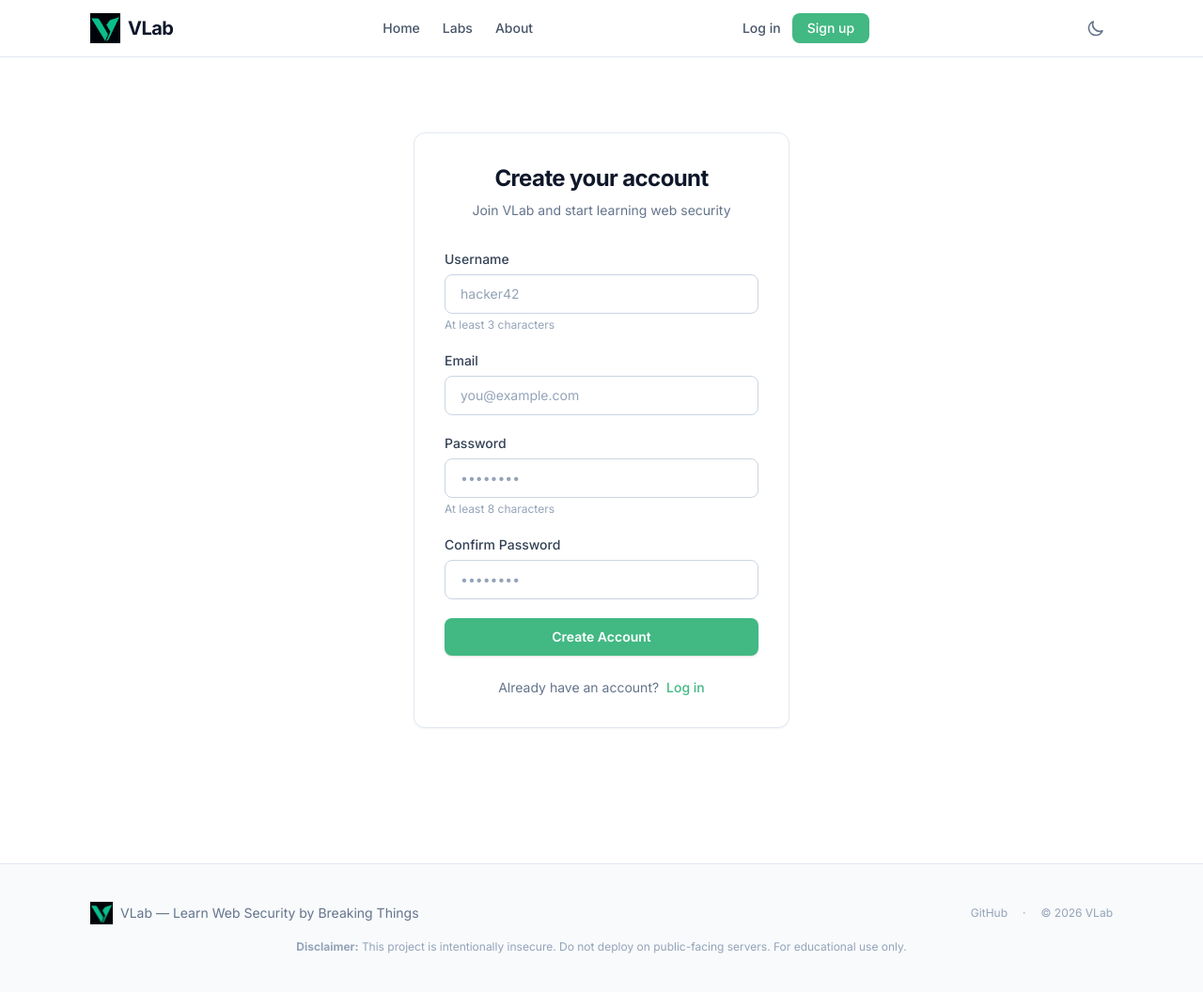
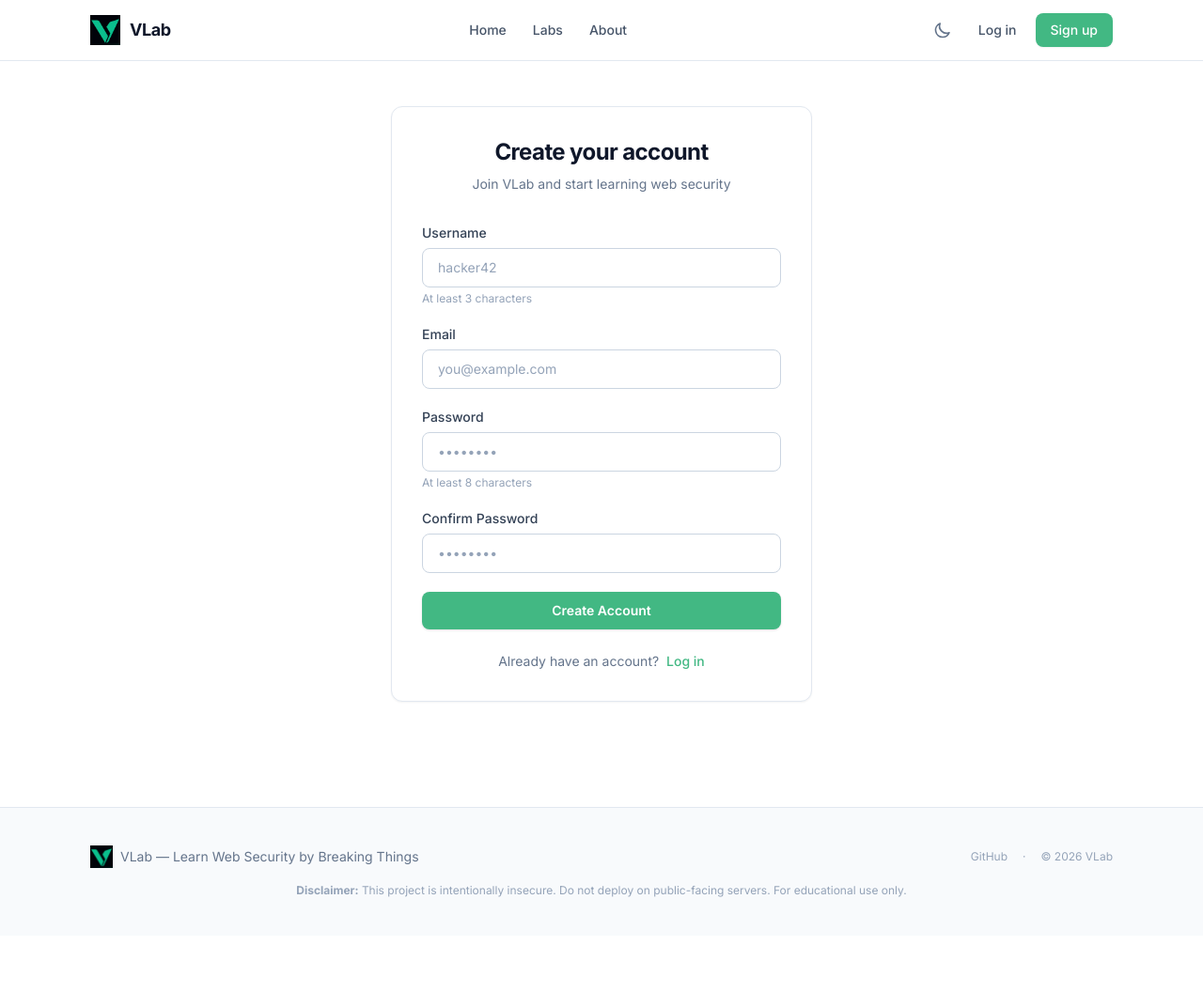
Before and after one commit to blueorionn/vlab, a Flask app: page /auth/signup in a window 1280 px wide. Shown: the whole page at 94% size. After the commit the page ends 955 px from the top, so only its background shows below. Run offline with Flask 3, Linux system fonts and the light colour scheme; data that the repository does not hold is empty; style sheets or scripts are compiled from the project's sources.

Commit message:
ui: fix header and login page layout

```diff
--- a/vlab/templates/auth/login.html
+++ b/vlab/templates/auth/login.html
@@ -4,8 +4,8 @@
 
 {% block content %}
 
-<section class="mx-auto max-w-md px-4 py-20 sm:px-6">
-  <div class="rounded-xl border border-slate-200 bg-white p-8 shadow-sm dark:border-slate-800 dark:bg-slate-900">
+<section class="flex min-h-full items-center justify-center px-4 py-12 sm:px-6">
+  <div class="w-full max-w-md rounded-xl border border-slate-200 bg-white p-8 shadow-sm dark:border-slate-800 dark:bg-slate-900">
     <!-- Header -->
     <div class="mb-8 text-center">
       <h1 class="text-2xl font-bold tracking-tight text-slate-900 dark:text-white">
--- a/vlab/templates/auth/signup.html
+++ b/vlab/templates/auth/signup.html
@@ -4,8 +4,8 @@
 
 {% block content %}
 
-<section class="mx-auto max-w-md px-4 py-20 sm:px-6">
-  <div class="rounded-xl border border-slate-200 bg-white p-8 shadow-sm dark:border-slate-800 dark:bg-slate-900">
+<section class="flex min-h-full items-center justify-center px-4 py-12 sm:px-6">
+  <div class="w-full max-w-md rounded-xl border border-slate-200 bg-white p-8 shadow-sm dark:border-slate-800 dark:bg-slate-900">
     <!-- Header -->
     <div class="mb-8 text-center">
       <h1 class="text-2xl font-bold tracking-tight text-slate-900 dark:text-white">
--- a/vlab/templates/layout.html
+++ b/vlab/templates/layout.html
@@ -38,33 +38,33 @@
     {% block head %}{% endblock head %}
   </head>
 
-  <body class="min-h-screen bg-white text-slate-900 antialiased dark:bg-slate-950 dark:text-slate-100 transition-colors">
+  <body class="flex min-h-screen flex-col bg-white text-slate-900 antialiased dark:bg-slate-950 dark:text-slate-100 transition-colors">
     <!-- ===== Navigation ===== -->
     <header
-      class="sticky top-0 z-50 border-b border-slate-200 bg-white/80 backdrop-blur-md dark:border-slate-800 dark:bg-slate-950/80"
+      class="sticky top-0 z-50 border-b border-slate-200 bg-white/95 backdrop-blur-md dark:border-slate-800 dark:bg-slate-950/95"
     >
       <nav
-        class="mx-auto flex max-w-6xl items-center justify-between px-4 py-3 sm:px-6 lg:px-8"
+        class="mx-auto flex max-w-6xl items-center justify-between gap-6 px-4 py-3.5 sm:px-6 lg:px-8"
       >
-        <!-- Logo -->
+        <!-- Left: Logo + brand -->
         <a
           href="{{ url_for('core.index') }}"
-          class="flex items-center gap-2 text-xl font-bold tracking-tight text-slate-900 dark:text-white"
+          class="flex shrink-0 items-center gap-2.5 text-lg font-bold tracking-tight text-slate-900 dark:text-white"
         >
           <img
             src="{{ url_for('static', filename='public/icons/logo.png') }}"
             alt="VLab"
             class="h-8 w-auto"
           />
-          <span>VLab</span>
+          <span class="hidden sm:inline">VLab</span>
         </a>
 
-        <!-- Nav Links -->
-        <ul class="hidden items-center gap-6 text-sm font-medium sm:flex">
+        <!-- Centre: Nav Links -->
+        <ul class="hidden items-center gap-1 text-sm font-medium md:flex">
           <li>
             <a
               href="{{ url_for('core.index') }}"
-              class="text-slate-600 transition-colors hover:text-[var(--clr-bs-green)] dark:text-slate-400 dark:hover:text-[var(--clr-bs-green)]"
+              class="rounded-md px-3 py-2 text-slate-600 transition-colors hover:bg-slate-100 hover:text-slate-900 dark:text-slate-400 dark:hover:bg-slate-800 dark:hover:text-white"
             >
               Home
             </a>
@@ -72,7 +72,7 @@
           <li>
             <a
               href="#labs"
-              class="text-slate-600 transition-colors hover:text-[var(--clr-bs-green)] dark:text-slate-400 dark:hover:text-[var(--clr-bs-green)]"
+              class="rounded-md px-3 py-2 text-slate-600 transition-colors hover:bg-slate-100 hover:text-slate-900 dark:text-slate-400 dark:hover:bg-slate-800 dark:hover:text-white"
             >
               Labs
             </a>
@@ -80,42 +80,16 @@
           <li>
             <a
               href="#about"
-              class="text-slate-600 transition-colors hover:text-[var(--clr-bs-green)] dark:text-slate-400 dark:hover:text-[var(--clr-bs-green)]"
+              class="rounded-md px-3 py-2 text-slate-600 transition-colors hover:bg-slate-100 hover:text-slate-900 dark:text-slate-400 dark:hover:bg-slate-800 dark:hover:text-white"
             >
               About
             </a>
           </li>
         </ul>
 
-        <!-- Auth Links -->
-        <div class="hidden items-center gap-3 sm:flex">
-          {% if current_user %}
-            <span class="text-sm text-slate-500 dark:text-slate-400">
-              {{ current_user.username }}
-            </span>
-            <a
-              href="{{ url_for('auth.logout') }}"
-              class="rounded-md border border-slate-300 px-3 py-1.5 text-sm font-medium text-slate-600 transition-colors hover:border-red-300 hover:text-red-600 dark:border-slate-700 dark:text-slate-400 dark:hover:border-red-700 dark:hover:text-red-400"
-            >
-              Log out
-            </a>
-          {% else %}
-            <a
-              href="{{ url_for('auth.login') }}"
-              class="text-sm font-medium text-slate-600 transition-colors hover:text-[var(--clr-bs-green)] dark:text-slate-400 dark:hover:text-[var(--clr-bs-green)]"
-            >
-              Log in
-            </a>
-            <a
-              href="{{ url_for('auth.signup') }}"
-              class="rounded-lg bg-[var(--clr-bs-green)] px-4 py-1.5 text-sm font-medium text-white transition-colors hover:bg-[var(--clr-bs-green)]/90"
-            >
-              Sign up
-            </a>
-          {% endif %}
-        </div>
-
-        <!-- Dark Mode Toggle (placeholder) -->
+        <!-- Right: Theme toggle + Auth -->
+        <div class="flex items-center gap-2">
+          <!-- Dark Mode Toggle -->
           <button
             type="button"
             id="theme-toggle"
@@ -152,11 +126,45 @@
               />
             </svg>
           </button>
+
+          <!-- Separator (visible when logged in) -->
+          {% if current_user %}
+            <span class="mx-0.5 h-5 w-px bg-slate-200 dark:bg-slate-700" aria-hidden="true"></span>
+          {% endif %}
+
+          <!-- Auth Links -->
+          <div class="hidden items-center gap-2 sm:flex">
+            {% if current_user %}
+              <span class="text-sm font-medium text-slate-700 dark:text-slate-300">
+                {{ current_user.username }}
+              </span>
+              <a
+                href="{{ url_for('auth.logout') }}"
+                class="rounded-md px-3 py-1.5 text-sm font-medium text-slate-600 transition-colors hover:bg-red-50 hover:text-red-600 dark:text-slate-400 dark:hover:bg-red-950/30 dark:hover:text-red-400"
+              >
+                Log out
+              </a>
+            {% else %}
+              <a
+                href="{{ url_for('auth.login') }}"
+                class="rounded-md px-3 py-1.5 text-sm font-medium text-slate-600 transition-colors hover:bg-slate-100 hover:text-slate-900 dark:text-slate-400 dark:hover:bg-slate-800 dark:hover:text-white"
+              >
+                Log in
+              </a>
+              <a
+                href="{{ url_for('auth.signup') }}"
+                class="rounded-lg bg-[var(--clr-bs-green)] px-4 py-2 text-sm font-medium text-white shadow-sm transition-all hover:bg-[var(--clr-bs-green)]/90 hover:shadow-md"
+              >
+                Sign up
+              </a>
+            {% endif %}
+          </div>
+        </div>
       </nav>
     </header>
 
     <!-- ===== Main Content ===== -->
-    <main>
+    <main class="flex-1">
       {% block content %}{% endblock content %}
     </main>
 
```
Lines whose indentation alone changed are shown as unchanged.
